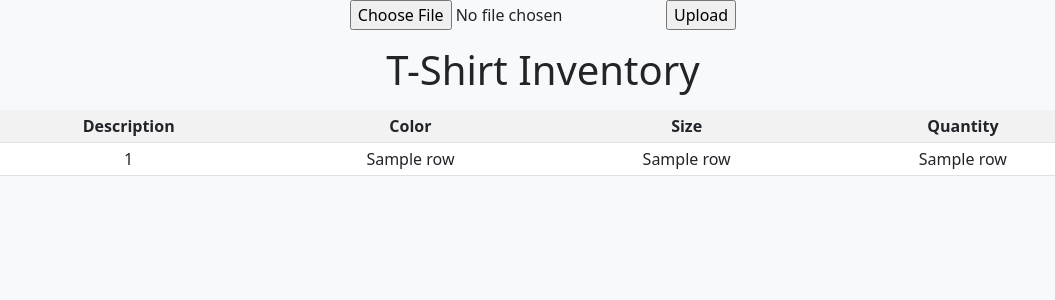
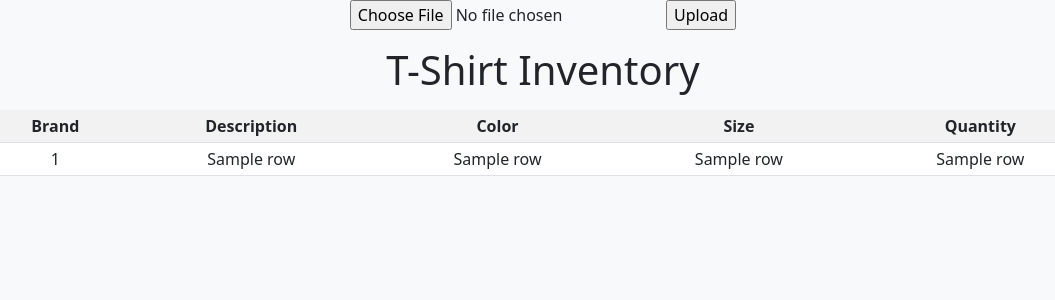
Before and after one commit to lukecbutler/Trackr, a Flask app: template templates/index.html in a window 1280 px wide. Shown: the top 300 px of the page, without its empty margins (97-1152 px from the left). Run offline with Flask 3, Linux system fonts and the light colour scheme; the template is opened without the code that fills it: most values are stand-ins (such as "Sample title", 1, 10 or a date in 2020).

Commit message:
SS pdf data extraction working

```diff
--- a/app.py
+++ b/app.py
@@ -30,7 +30,7 @@ def home():
 
     # Pull data from database - set as shirts variable
     shirts = cursor.execute('''
-        SELECT description, color, size, quantity FROM shirts;
+        SELECT brand, description, color, size, quantity FROM shirts;
     ''').fetchall()
 
     conn.close()
@@ -81,7 +81,7 @@ def shirtsToDatabase(pdfTableData):
             # If the shirt does not exist, insert a new record
             cursor.execute('''
                 INSERT INTO shirts (brand, description, color, size, quantity)
-                VALUES (?, ?, ?, ?)
+                VALUES (?, ?, ?, ?, ?)
             ''', (brand, description, color, size, int(quantity)))
 
     # Commit the transaction and close the connection
--- a/templates/index.html
+++ b/templates/index.html
@@ -25,6 +25,7 @@
 
                 <!-- table header -->
                 <tr>
+                    <th>Brand</th>
                     <th>Description</th>
                     <th>Color</th>
                     <th>Size</th>
@@ -38,6 +39,7 @@
                     <td>{{ row[1] }}</td>
                     <td>{{ row[2] }}</td>
                     <td>{{ row[3] }}</td>
+                    <td>{{ row[4] }}</td>
                 </tr>
                 {% endfor %}
         </table>
```
Also changed, not shown: shirts.db, 1 other file.
